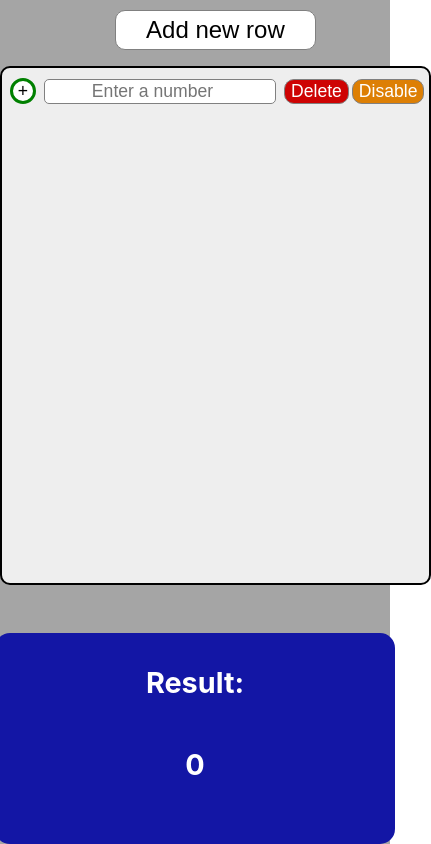
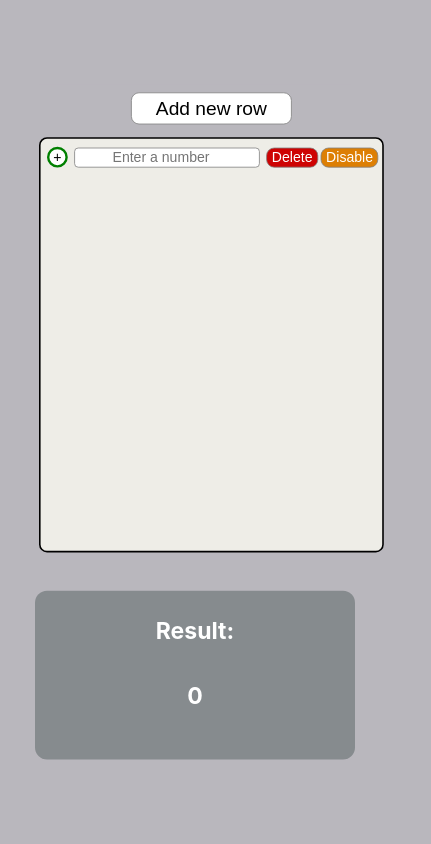
Before and after one commit to federico-palma/coolshop-exercise, a React (Create React App) app: page / in a window 390 px wide. Shown: the whole page, 431 px wide, since content can reach past the window. Built offline with nearby package versions, Linux system fonts and the light colour scheme.

Commit message:
Updated colors and added responsiveness

```diff
--- a/src/App.css
+++ b/src/App.css
@@ -2,8 +2,12 @@
   box-sizing: border-box;
 }
 
+body {
+  background-color: #B9B7BD;
+}
+
 main {
-  background-color: rgb(165, 165, 165);
+  background-color: #B9B7BD;
   height: 100vh;
   display: flex;
   flex-direction: column;
@@ -47,7 +51,7 @@
 }
 
 .row-list {
-  background-color: rgb(238, 238, 238);
+  background-color: #EEEDE7;
   height: auto;
   min-width: 400px;
   width: fit-content;
@@ -113,7 +117,7 @@
 }
 
 .result-container {
-  background-color: rgb(19, 22, 165);
+  background-color: #868B8E;
   color: white;
   font-size: 1.2rem;
   width: 400px;
@@ -132,3 +136,15 @@
 .empty-list-message {
   font-size: 1.2rem;
 }
+
+@media only screen and (max-width: 600px) {
+  main {
+    transform: scale(90%);
+  }
+}
+
+@media only screen and (max-width: 400px) {
+  main {
+    transform: scale(80%);
+  }
+}
```
